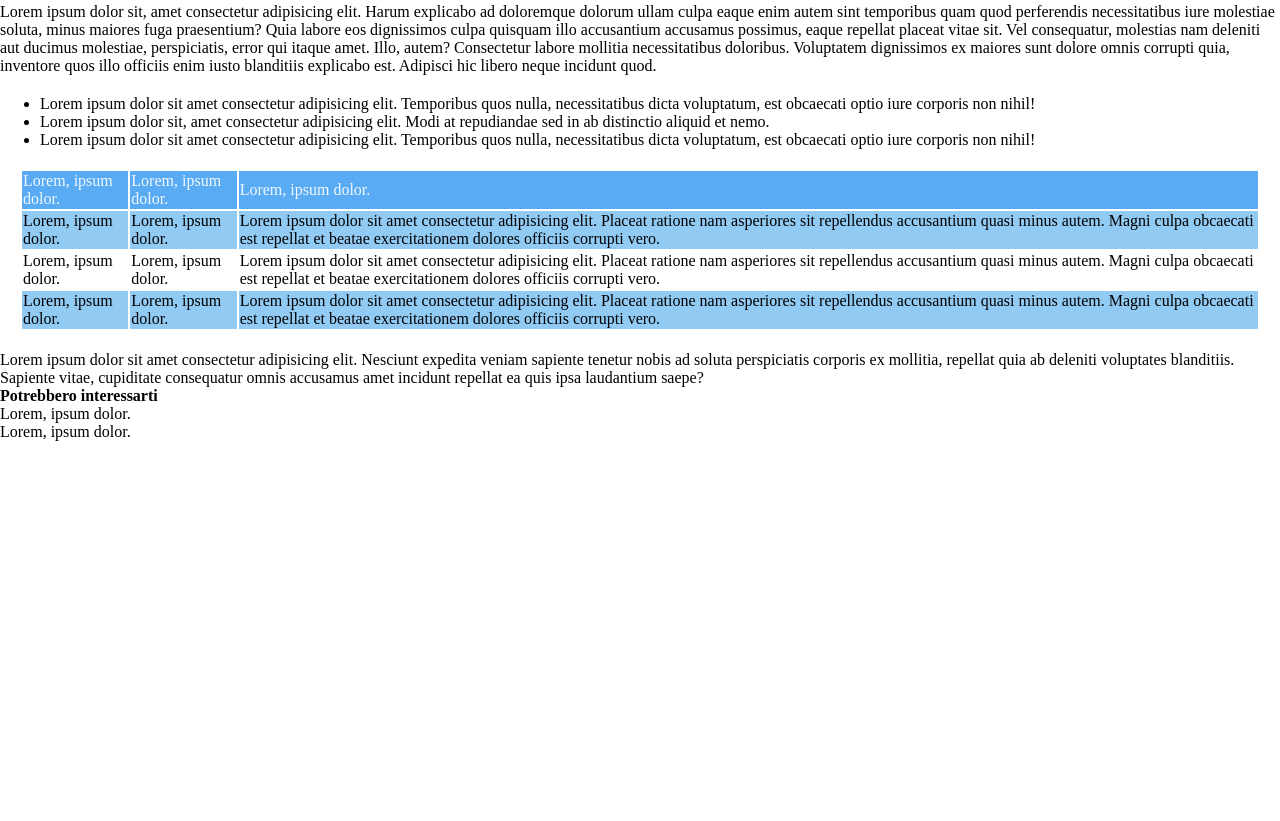
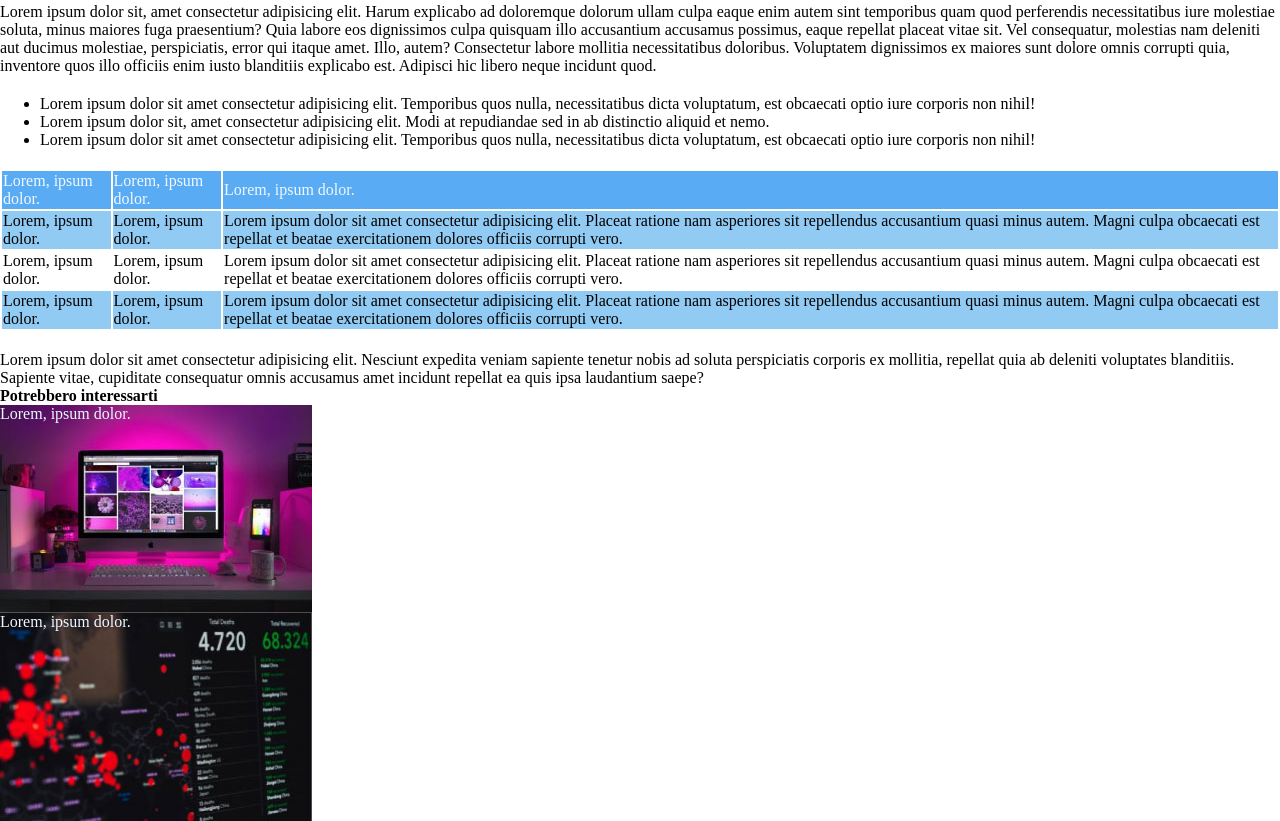
Before and after one commit to PietroMarilei/html-css-booleaner, a plain HTML site: page index.html in a window 1280 px wide. Shown: the part 565-1386 px from the top of the page. Before the commit the page ends 1006 px from the top, so only its background shows below. Drawn offline with Linux system fonts and the light colour scheme.

Commit message:
add footer need fix img size

```diff
--- a/style.css
+++ b/style.css
@@ -38,7 +38,7 @@
 }
 
 table {
-    margin: 20px;
+    margin: 20px 0px;
 }
 thead {
     background-color: rgb(89, 171, 244);
@@ -47,3 +47,22 @@ thead {
 .bluerow{
     background-color: rgba(119, 190, 240, 0.803);
 }
+
+#link01{
+    color: aliceblue;
+    background-image: url(./img/monitor.jpg);
+    background-size:contain;
+
+    width: 312px;
+    height: 208px;
+    /* secondo me non va bene sta cosa */
+}
+#link02{
+    color: aliceblue;
+    background-image: url(./img/graph.jpg);
+    background-size:contain;
+
+    width: 312px;
+    height: 208px;
+    /* secondo me non va bene sta cosa */
+}
```
